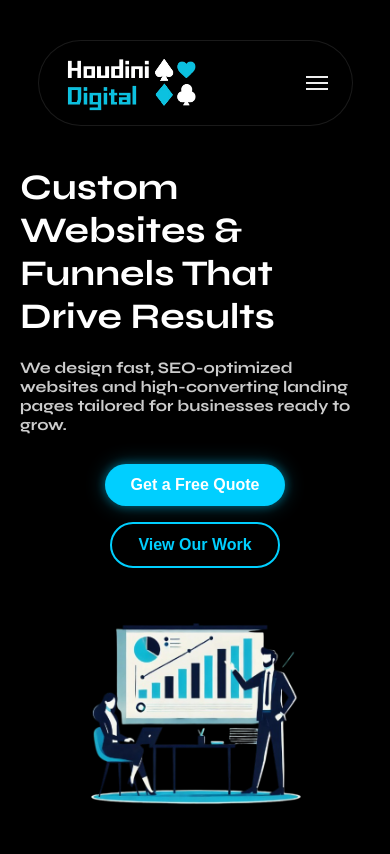
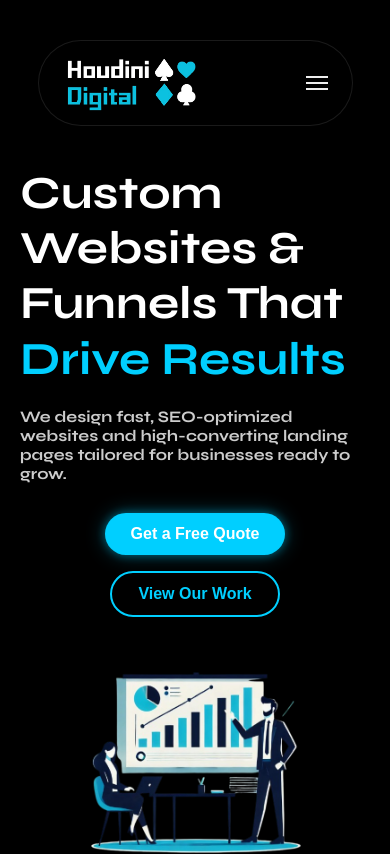
Before and after one commit to KamalLalloo/houdini-digital-website, a Next.js app: page / in a window 390 px wide. Shown: the top 854 px of the page. Built offline with nearby package versions, Linux system fonts and the light colour scheme.

Commit message:
mobile stuff hero

```diff
--- a/src/app/Hero.module.css
+++ b/src/app/Hero.module.css
@@ -18,6 +18,7 @@
   flex: 1;
   display: flex;
   justify-content: center;
+  align-items: center;
   min-width: 280px;
 }
 
@@ -26,6 +27,11 @@
   font-weight: 700;
   color: white;
   margin-bottom: 20px;
+  line-height: 1.2;
+}
+
+.highlight {
+  color: #00cfff;
 }
 
 .left p {
@@ -53,12 +59,13 @@
   box-shadow:
     0 0 10px rgba(0, 207, 255, 0.4),
     0 0 20px rgba(0, 207, 255, 0.3);
-  transition: background 0.3s ease;
+  transition: all 0.3s ease;
 }
 
 .primary:hover {
   background-color: transparent;
-  color: white;
+  color: #00cfff;
+  border: 2px solid #00cfff;
 }
 
 .secondary {
@@ -92,7 +99,7 @@
   }
 
   .left h1 {
-    font-size: 36px;
+    font-size: 46px;
   }
 
   .left p {
@@ -109,7 +116,6 @@
   .right img {
     width: 80%;
     max-width: 280px;
-    max-height: 300px;
     height: auto;
     object-fit: contain;
     margin: 0 auto;
--- a/src/app/Hero.tsx
+++ b/src/app/Hero.tsx
@@ -7,7 +7,10 @@ export default function Hero() {
   return (
     <section className={styles.hero}>
       <div className={styles.left}>
-        <h1>Custom Websites & Funnels That Drive Results</h1>
+        <h1>
+          Custom Websites & Funnels That{" "}
+          <span className={styles.highlight}>Drive Results</span>
+        </h1>
         <p>
           We design fast, SEO-optimized websites and high-converting landing
           pages tailored for businesses ready to grow.
```
